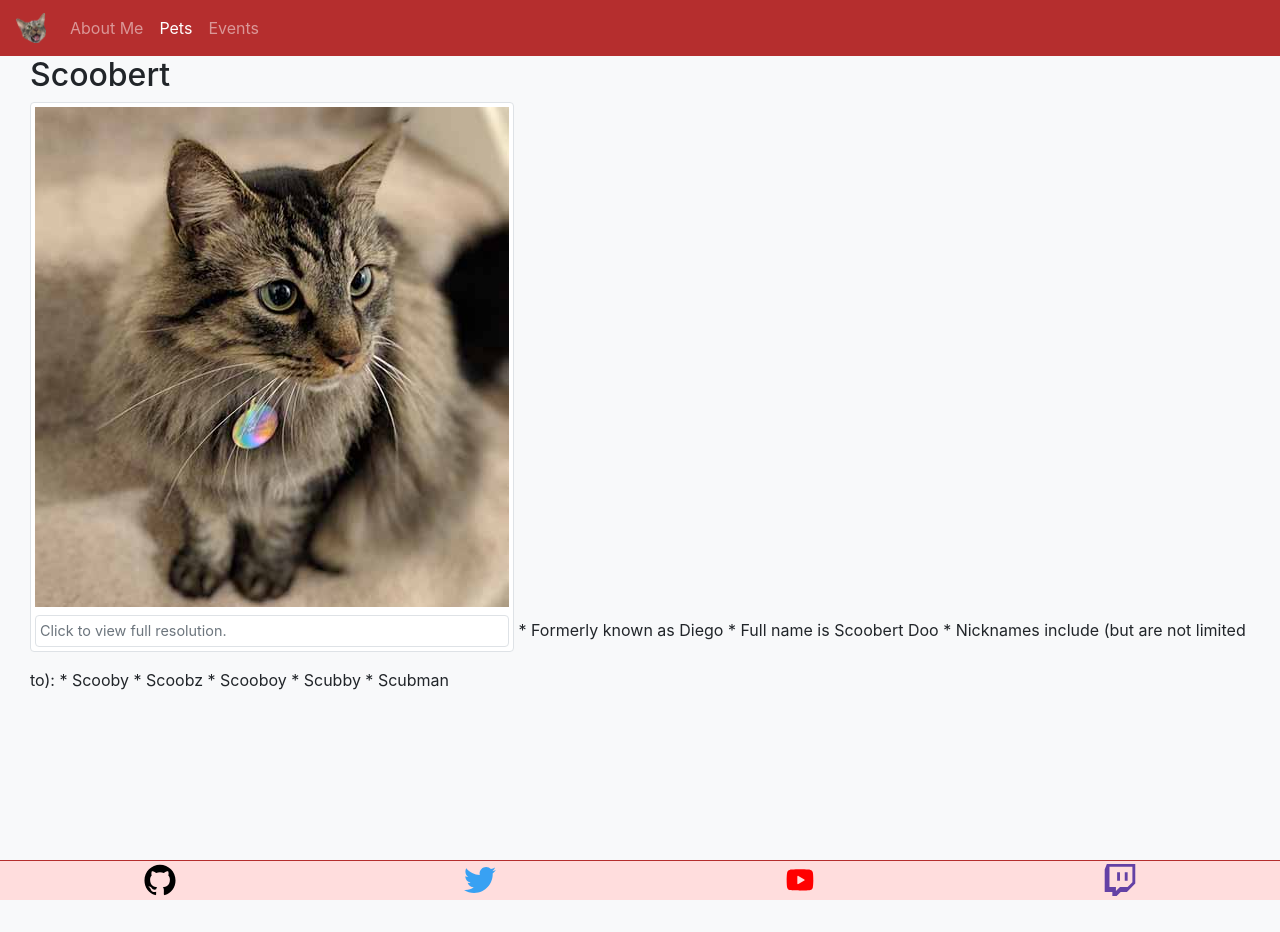
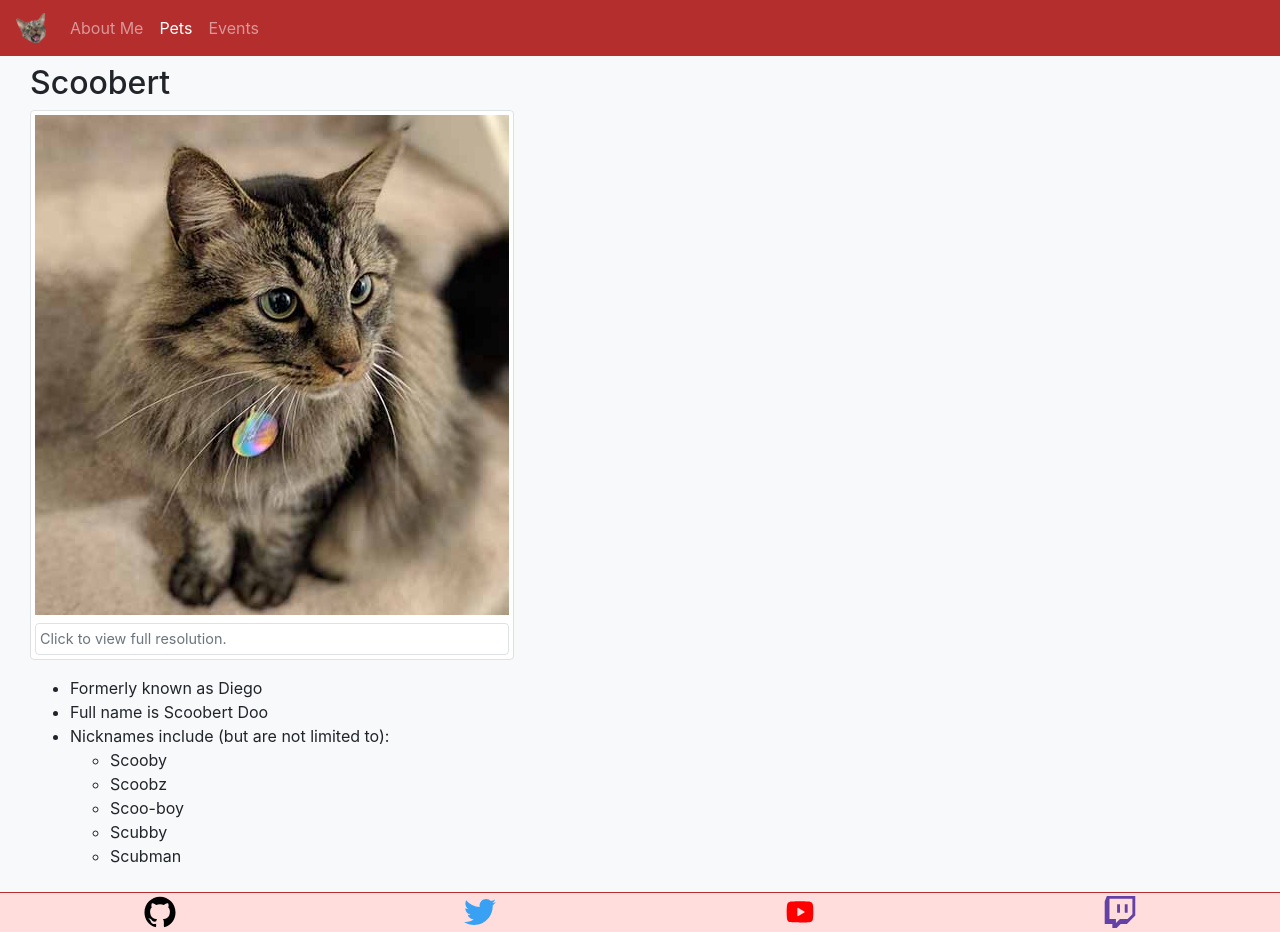
Before and after one commit to hounvs/hounvs.github.io, a Jekyll site: the page built from pages/_pets/scoobert.html, in a window 1280 px wide. Built offline with Jekyll 4.4.1, drawn with Linux system fonts in a browser that asks for light colours; before the commit the page ends 900 px from its top, so only the background shows below that.

Commit message:
Fix page styling

```diff
--- a/_layouts/default.html
+++ b/_layouts/default.html
@@ -1,7 +1,7 @@
 {% include header.html %}
 
 {% include nav.html %}
-<div class="container-fluid">
+<div class="container-fluid pt-2 pb-2">
     <div class="col">
         <h2>{{ page.title }}</h2>
         {{ content }}
--- a/pages/_pets/lemon_and_basil.html
+++ b/pages/_pets/lemon_and_basil.html
@@ -5,4 +5,4 @@ permalink: /pets/lemon_and_basil
 ---
 {% include pet-image.html %}
 
-Basil on the left, Lemon on the right
+<p>Basil on the left, Lemon on the right</p>
--- a/pages/_pets/scoobert.html
+++ b/pages/_pets/scoobert.html
@@ -5,11 +5,16 @@ permalink: /pets/scoobert
 ---
 {% include pet-image.html %}
 
-* Formerly known as Diego
-* Full name is Scoobert Doo
-* Nicknames include (but are not limited to):
-  * Scooby
-  * Scoobz
-  * Scooboy
-  * Scubby
-  * Scubman
+<ul>
+    <li>Formerly known as Diego</li>
+    <li>Full name is Scoobert Doo</li>
+    <li>Nicknames include (but are not limited to):
+        <ul>
+            <li>Scooby</li>
+            <li>Scoobz</li>
+            <li>Scoo-boy</li>
+            <li>Scubby</li>
+            <li>Scubman</li>
+        </ul>
+    </li>
+</ul>
```
